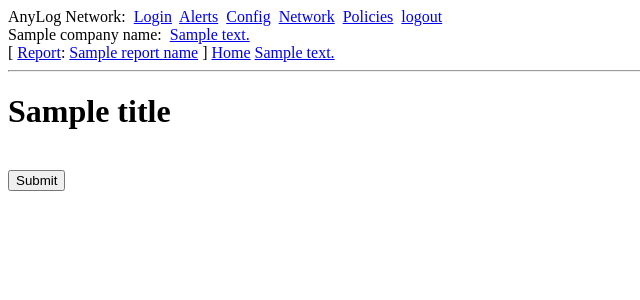
After one commit to AnyLog-co/AnyLog-GUI, a Flask app: template app/templates/add_policies.html in a window 1280 px wide. The commit adds this page. Shown: the top 300 px of the page, without its empty margins (0-640 px from the left). Run offline with Flask 2, Linux system fonts and the light colour scheme; the template is opened without the code that fills it: most values are stand-ins (such as "Sample title", 1, 10 or a date in 2020).

Commit message:
policies

```diff
--- a/app/forms.py
+++ b/app/forms.py
@@ -58,3 +58,8 @@ class ConfDynamicReport(FlaskForm):
     reset = BooleanField('Reset Report', default=False)
     delete = BooleanField('Delete Report', default=False)
     submit = SubmitField('Apply Changes')
+
+
+class Policies(FlaskForm):
+
+    submit = SubmitField('Submit')
--- a/app/routes.py
+++ b/app/routes.py
@@ -19,6 +19,7 @@ from app.forms import ConfigForm
 from app.forms import CommandsForm
 from app.forms import InstallForm
 from app.forms import ConfDynamicReport
+from app.forms import Policies
 
 from app.entities import Item
 from app.entities import AnyLogItem
@@ -714,6 +715,28 @@ def configure_reports():
 # -----------------------------------------------------------------------------------
 # Logout
 # -----------------------------------------------------------------------------------
+@app.route('/policies', methods={'GET','POST'})
+def policies():
+
+
+    if not user_connect_:
+        return redirect(('/login'))        # start with Login  if not yet provided
+
+    user_name = session['username']
+
+    form = Policies()
+
+
+    select_info = get_select_menu()
+    select_info['title'] = "Network Policies"
+    select_info['form'] = Policies()
+
+    return render_template('add_policies.html', **select_info)
+
+
+# -----------------------------------------------------------------------------------
+# Logout
+# -----------------------------------------------------------------------------------
 @app.route('/logout')
 def logout():
    # remove the username from the session if it is there
--- /dev/null
+++ b/app/templates/add_policies.html
@@ -0,0 +1,15 @@
+
+
+{% extends "base.html" %}
+
+{% block content %}
+    <h1>{{title}}</h1><br>
+
+
+
+
+
+
+    <input type="submit" value=Submit name=Submit>
+
+ {% endblock %}
--- a/app/templates/base.html
+++ b/app/templates/base.html
@@ -17,7 +17,7 @@
             <a href="{{ url_for('alerts') }}">Alerts</a>&nbsp
             <a href="{{ url_for('configure') }}">Config</a>&nbsp
             <a href="{{ url_for('network') }}">Network</a>&nbsp
-            <a href="{{ url_for('network') }}">Policies</a>&nbsp
+            <a href="{{ url_for('policies') }}">Policies</a>&nbsp
             <a href="{{ url_for('logout') }}">logout</a>&nbsp
         </div>
         <div>
```
